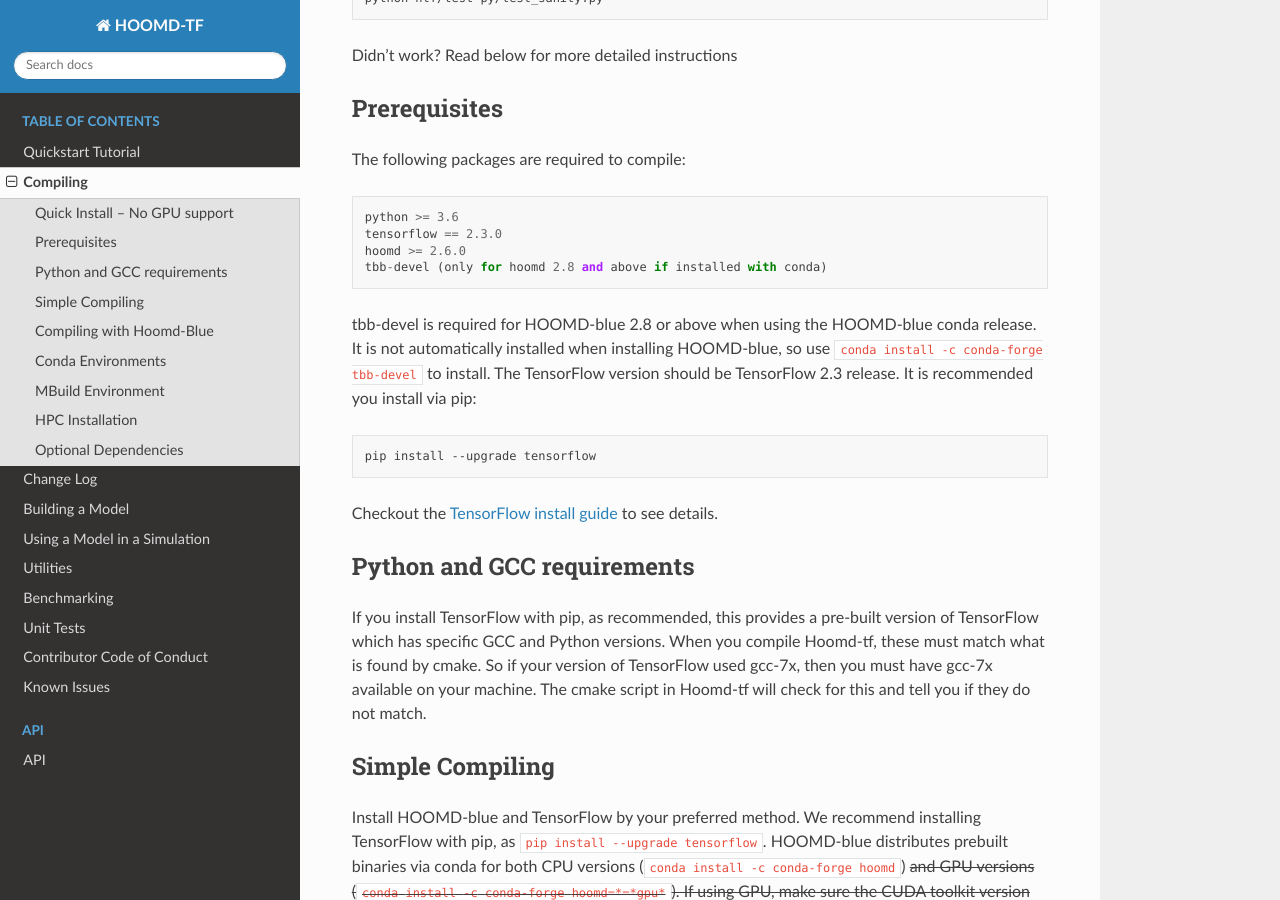
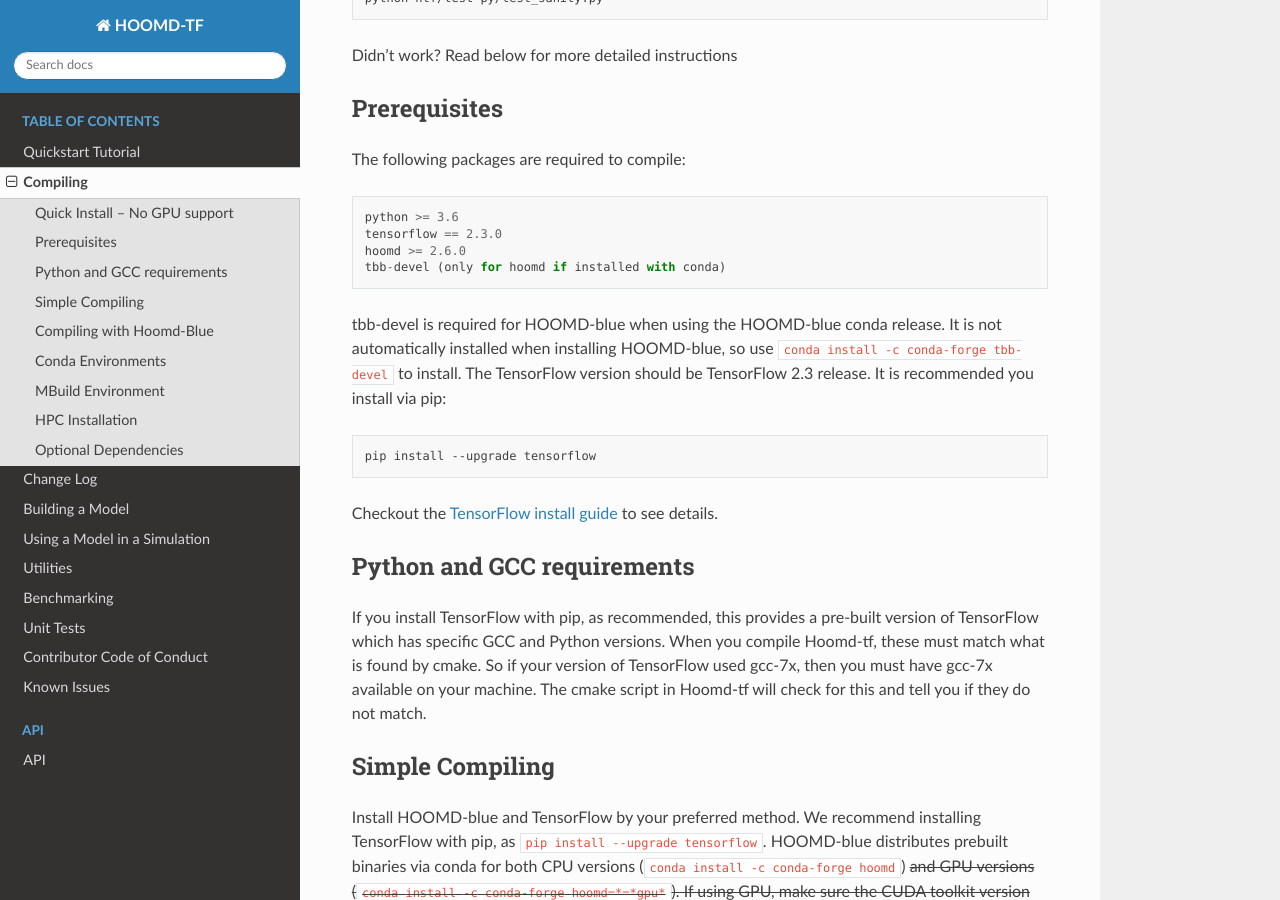
Before and after one commit to ur-whitelab/hoomd-tf, a Sphinx documentation site: the page built from sphinx-docs/source/compilation.rst, in a window 1280 px wide and 900 px high, scrolled down 421 px. Built offline with Sphinx 7.4.7 and the Read the Docs theme 2.0.0, drawn with Linux system fonts in a browser that asks for light colours.

Commit message:
Updated tbb instructions

```diff
--- a/sphinx-docs/source/compilation.rst
+++ b/sphinx-docs/source/compilation.rst
@@ -33,9 +33,9 @@ The following packages are required to compile:
     python >= 3.6
     tensorflow == 2.3.0
     hoomd >= 2.6.0
-    tbb-devel (only for hoomd 2.8 and above if installed with conda)
+    tbb-devel (only for hoomd if installed with conda)
 
-tbb-devel is required for HOOMD-blue 2.8 or above when using the
+tbb-devel is required for HOOMD-blue when using the
 HOOMD-blue conda release. It is not automatically installed when
 installing HOOMD-blue, so use ``conda install -c conda-forge
 tbb-devel`` to install. The TensorFlow version should be
```
Also changed, not shown: README.md (+2 -2 lines).
